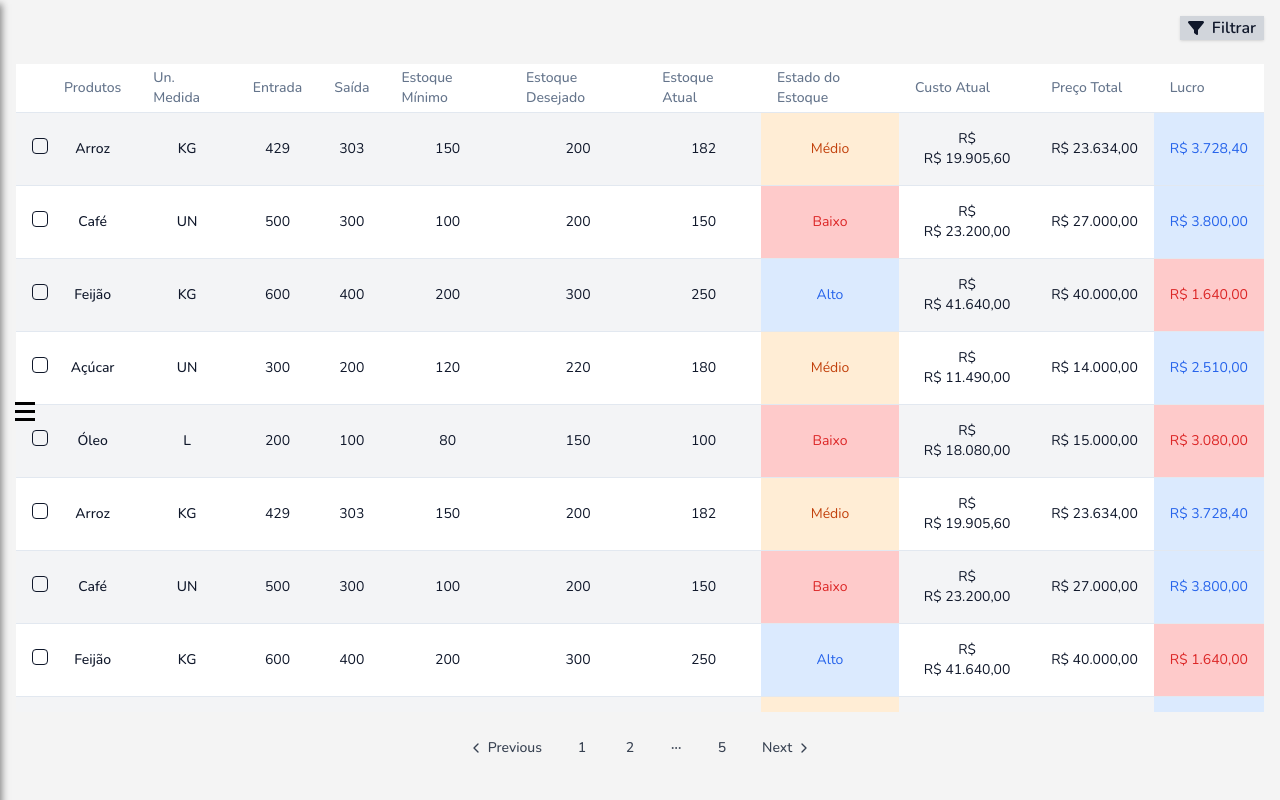
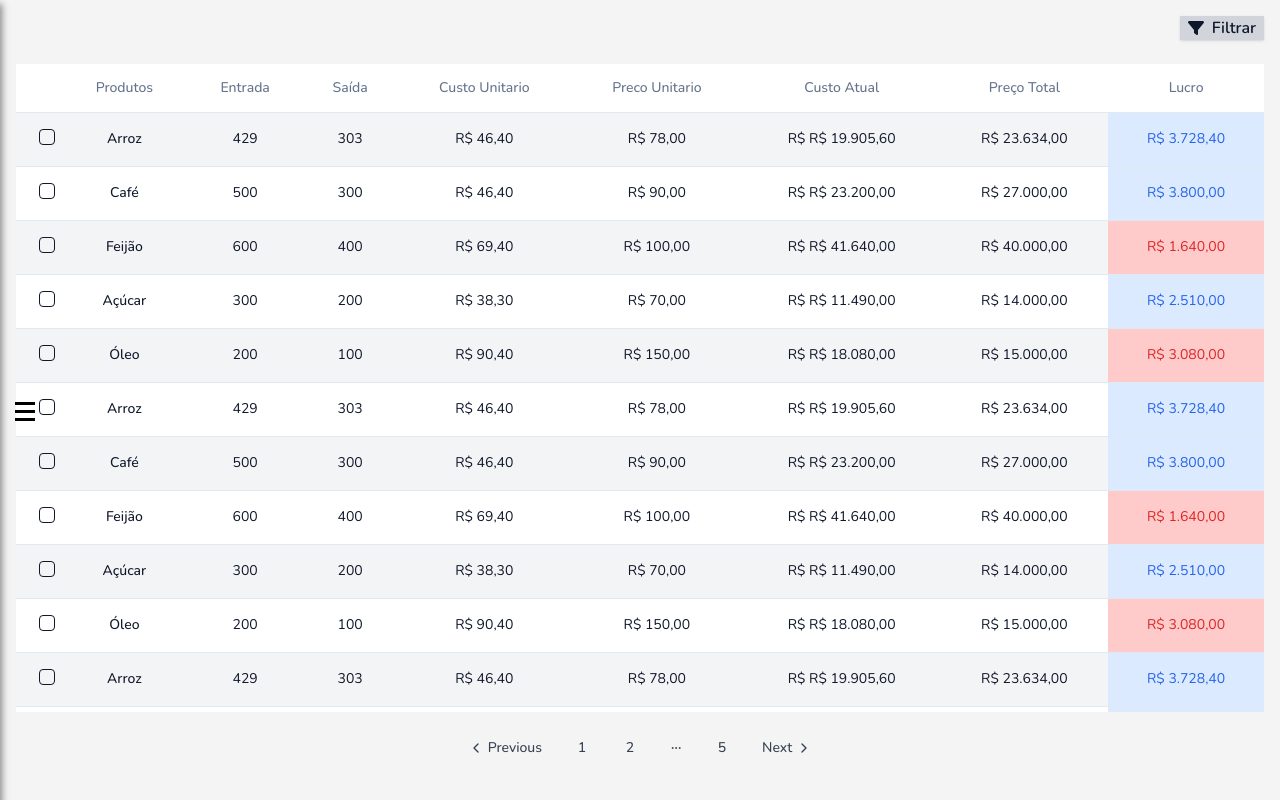
Before and after one commit to jhamiltonjunior/erp-nextjs, a Next.js app: page /sistema/estoque/controle-financeiro in a window 1280 px wide. Built offline with nearby package versions, Linux system fonts and the light colour scheme.

Commit message:
Fix: controle-de-validade renamed to cotrole-total

```diff
--- a/src/app/sistema/estoque/controle-financeiro/page.js
+++ b/src/app/sistema/estoque/controle-financeiro/page.js
@@ -589,17 +589,14 @@ export default function TrainingPage() {
             <TableHeader className={"sticky z-10 top-0 bg-white"}>
               <TableRow>
                 <TableHead> </TableHead>
-                <TableHead>Produtos</TableHead>
-                <TableHead>Un. Medida</TableHead>
-                <TableHead>Entrada</TableHead>
-                <TableHead>Saída</TableHead>
-                <TableHead>Estoque Mínimo</TableHead>
-                <TableHead>Estoque Desejado</TableHead>
-                <TableHead>Estoque Atual</TableHead>
-                <TableHead>Estado do Estoque</TableHead>
-                <TableHead>Custo Atual</TableHead>
-                <TableHead>Preço Total</TableHead>
-                <TableHead>Lucro</TableHead>
+                <TableHead className={"text-center"}>Produtos</TableHead>
+                <TableHead className={"text-center"}>Entrada</TableHead>
+                <TableHead className={"text-center"}>Saída</TableHead>
+                <TableHead className={"text-center"}>Custo Unitario</TableHead>
+                <TableHead className={"text-center"}>Preco Unitario</TableHead>
+                <TableHead className={"text-center"}>Custo Atual</TableHead>
+                <TableHead className={"text-center"}>Preço Total</TableHead>
+                <TableHead className={"text-center"}>Lucro</TableHead>
               </TableRow>
             </TableHeader>
             <TableBody>
@@ -610,25 +607,17 @@ export default function TrainingPage() {
                       <Checkbox />
                     </TableCell>
                     <TableCell className="font-medium">{item.text}</TableCell> {/* Produto */}
-                    <TableCell className="font-medium">{item.unidade}</TableCell> {/* Produto */}
                     <TableCell>{item.entrada}</TableCell> {/* Entrada */}
                     <TableCell>{item.saida}</TableCell> {/* Saída */}
-                    <TableCell>{item.estoqueMinimo}</TableCell> {/* Estoque Mínimo */}
-                    <TableCell>{item.estoqueDesejado}</TableCell> {/* Estoque Desejado */}
-                    <TableCell>{item.estoqueAtual}</TableCell> {/* Estoque Atual */}
-                    <TableCell className={item.status}>{item.estadoEstoque}</TableCell> {/* Estado do Estoque */}
-                    <TableCell>
-                      <HoverCardShadcn className={`flex gap-2 items-center w-full h-full`} hoverContent={`Custo Unitario ${moneyMask(item.custoUnitario)}`}>
+                    <TableCell>{moneyMask(item.custoUnitario)}</TableCell> {/* Estoque Mínimo */}
+                    <TableCell>{moneyMask(item.precoUnitario)}</TableCell> {/* Estoque Desejado */}
+                    <TableCell className={"text-center"}>
                         R$ {moneyMask(item.custoTotal)}
-                      </HoverCardShadcn>
                     </TableCell>
-                    <TableCell>
-                      {/**/}
-                      <HoverCardShadcn className={`flex gap-2 items-center`} hoverContent={`Preco Unitario ${moneyMask(item.precoUnitario)}`}>
+                    <TableCell className={"text-center"}>
                         {moneyMask(item.precoTotal)}
-                      </HoverCardShadcn>
                     </TableCell>
-                    <TableCell className={item.statusLucro()}>{moneyMask(item.lucro)}</TableCell> {/* Lucro */}
+                    <TableCell className={item.statusLucro() + ' text-center'}>{moneyMask(item.lucro)}</TableCell> {/* Lucro */}
                   </TableRow>
                 ))
               }
--- a/src/component/Accordion/index.js
+++ b/src/component/Accordion/index.js
@@ -59,9 +59,10 @@ const Accordion = (props) => {
 
   const estoque = [
     "Painel",
+    "Produtos",
     "Entrada e Saída",
     "Controle Financeiro",
-    "Controle de Validade",
+    "Controle Total",
     "Realizar contagens físicas regulares",
     "Organizar o local de armazenamento",
     "Recepcionar as mercadorias",
@@ -71,8 +72,9 @@ const Accordion = (props) => {
   const estoqueLink = [
     "",
     "produtos",
+    "entrada-e-saida",
     "controle-financeiro",
-    "controle-de-validade",
+    "controle-total",
     "Realizar contagens físicas regulares",
     "Organizar o local de armazenamento",
     "Recepcionar as mercadorias",
--- a/src/component/Stock/HandleProduct/index.js
+++ b/src/component/Stock/HandleProduct/index.js
@@ -40,8 +40,6 @@ export default function HandleProduct(props) {
       </section>
 
       <section className={"grid grid-cols-1 md:grid-cols-2 justify-center items-start gap-2 mt-6 gap-y-6"}>
-        {/*<CustomInput classNameContainer={"text-start"} type={"number"} id={"min-level"} label={"Quantidade"}*/}
-        {/*             placeholder={"Quantidade de itens que entrou"}/>*/}
 
         <CustomInput classNameContainer={"text-start"} type={"number"} id={"min-level"} label={"Nivel Minimo"}
                      placeholder={"Quantidade minima aceitavel"}/>
```
Also changed, not shown: src/app/sistema/estoque/controle-total/page.js (renamed from src/app/sistema/estoque/controle-de-validade/page.js).
